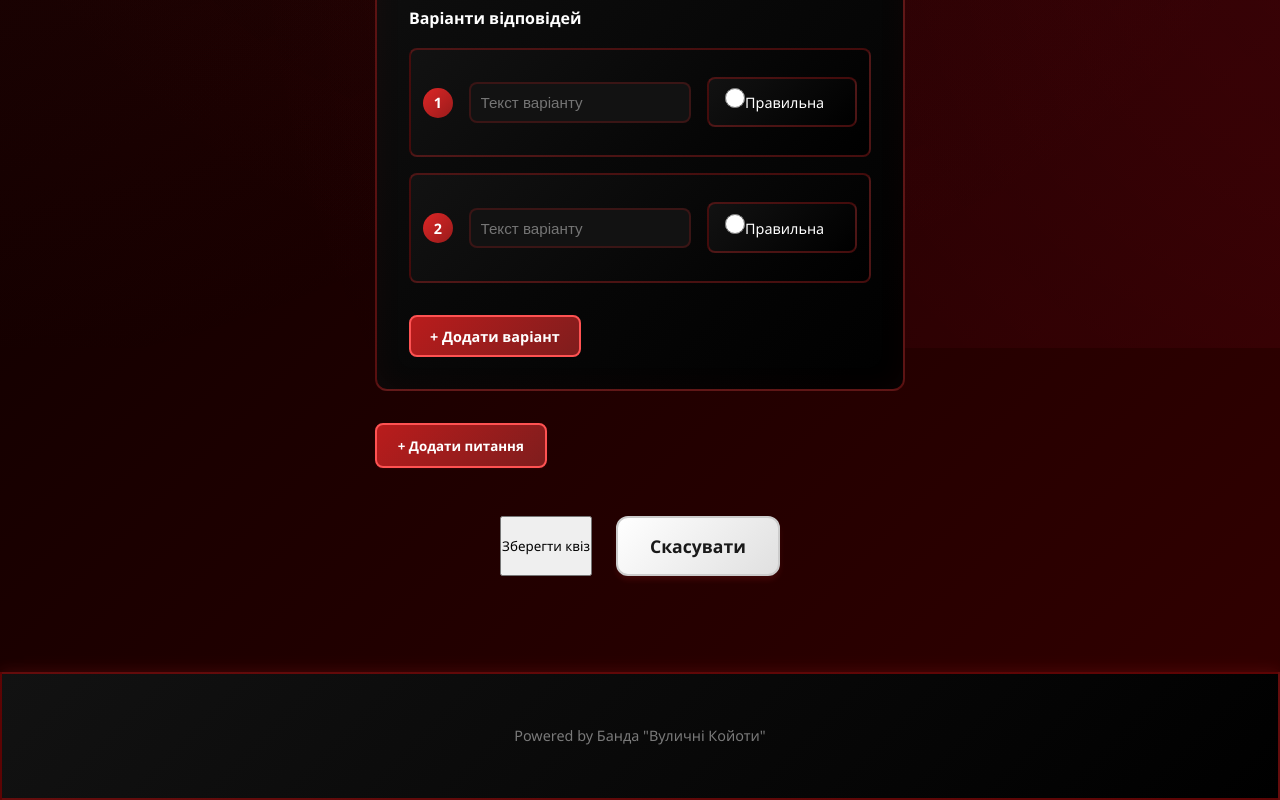
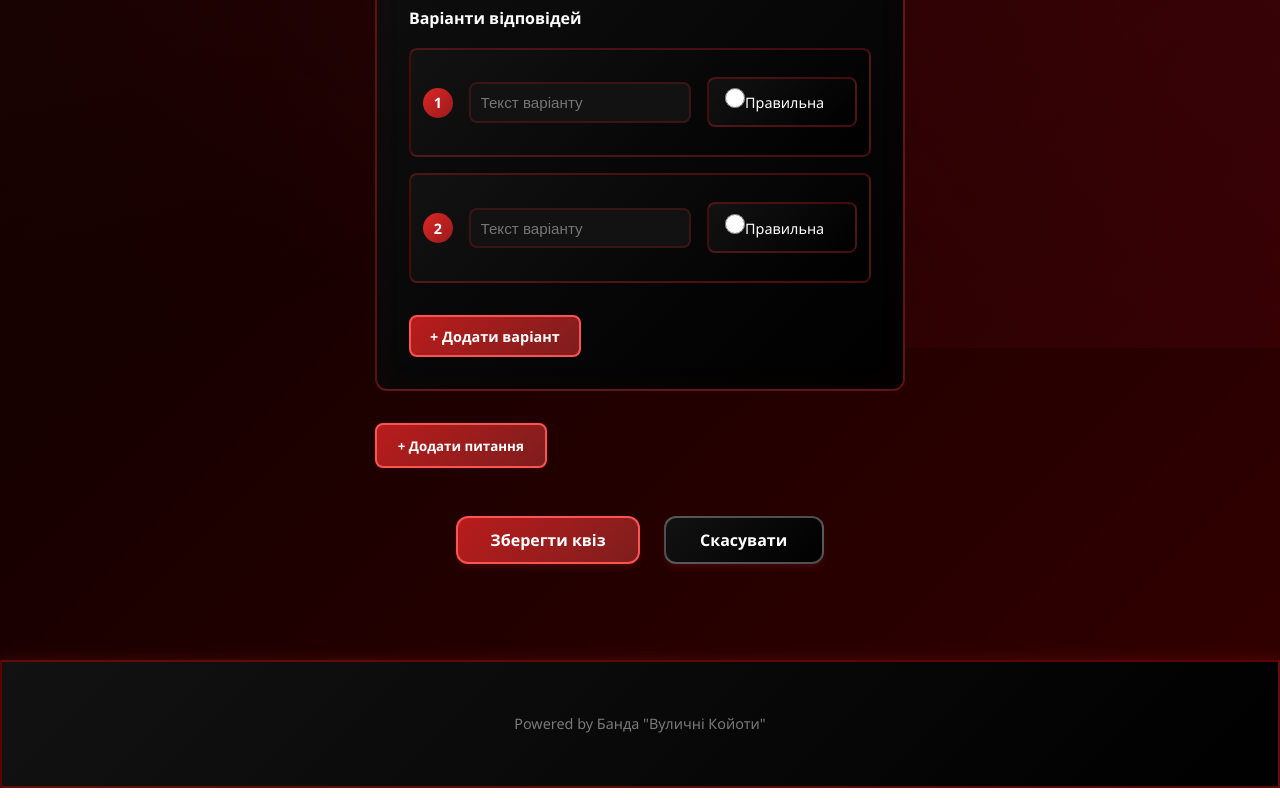
Before and after one commit to AlegZabivnoy/sait, a React app: page /create in a window 1280 px wide. Shown: the part 852-1652 px from the top of the page. Built offline with nearby package versions, Linux system fonts and the light colour scheme.

Commit message:
Прибрати постійне світіння кнопки

```diff
--- a/src/css/create.css
+++ b/src/css/create.css
@@ -348,76 +348,57 @@
     gap: var(--spacing-sm);
     margin-top: var(--spacing-md);
 }
-.answer-item {
-    display: flex;
-    gap: var(--spacing-sm);
-    align-items: center;
-}
-.answer-item input[type="text"] {
-    flex: 1;
-    padding: 0.6rem;
-    border: 2px solid rgba(220, 38, 38, 0.2);
-    border-radius: var(--border-radius-small);
-    font-size: 0.95rem;
-    transition: all var(--transition-fast);
-    background: var(--bg-secondary);
-    color: var(--text-white);
-}
-.answer-item input[type="text"]:focus {
-    outline: none;
-    border-color: var(--primary-color);
-    box-shadow: 0 0 15px rgba(220, 38, 38, 0.3);
-}
-.answer-item input[type="radio"] {
-    width: 20px;
-    height: 20px;
-    cursor: pointer;
-    accent-color: var(--primary-color);
-}
-.answer-item label {
-    font-weight: 500;
-    color: var(--text-secondary);
-    min-width: 120px;
-}
 .form-actions {
     display: flex;
     gap: var(--spacing-md);
     margin-top: var(--spacing-xl);
     justify-content: center;
 }
-.save-quiz-btn {
-    padding: 1rem 2rem;
+.save-quiz-btn,
+.save-btn {
+    padding: 0.9rem 2rem;
     background: linear-gradient(135deg, var(--secondary-color), var(--secondary-dark));
     color: var(--text-white);
     border: 2px solid var(--red-bright);
     border-radius: var(--border-radius);
-    font-size: 1.1rem;
+    font-size: 1rem;
     font-weight: 600;
     cursor: pointer;
     transition: all var(--transition-fast);
     box-shadow: var(--shadow-md);
+    min-width: 160px;
+    height: 48px;
+    display: inline-flex;
+    align-items: center;
+    justify-content: center;
 }
-.save-quiz-btn:hover {
+.save-quiz-btn:hover,
+.save-btn:hover {
     background: linear-gradient(135deg, var(--red-dark), var(--secondary-dark));
     transform: translateY(-2px);
     box-shadow: var(--shadow-red-glow);
     border-color: var(--red-glow);
 }
 .cancel-btn {
-    padding: 1rem 2rem;
-    background: linear-gradient(135deg, #ffffff, #e0e0e0);
-    color: #1a1a1a;
-    border: 2px solid #cccccc;
+    padding: 0.9rem 2rem;
+    background: linear-gradient(135deg, var(--bg-secondary), var(--bg-dark));
+    color: var(--text-white);
+    border: 2px solid rgba(255, 255, 255, 0.3);
     border-radius: var(--border-radius);
-    font-size: 1.1rem;
+    font-size: 1rem;
     font-weight: 600;
     cursor: pointer;
     transition: all var(--transition-fast);
     box-shadow: var(--shadow-md);
+    min-width: 160px;
+    height: 48px;
+    display: inline-flex;
+    align-items: center;
+    justify-content: center;
 }
 .cancel-btn:hover {
-    background: linear-gradient(135deg, #f5f5f5, #d0d0d0);
+    background: linear-gradient(135deg, var(--bg-hover), var(--bg-secondary));
     transform: translateY(-2px);
     box-shadow: var(--shadow-lg);
-    border-color: #999999;
+    border-color: rgba(255, 255, 255, 0.5);
 }
--- a/src/css/home.css
+++ b/src/css/home.css
@@ -77,7 +77,7 @@
     font-weight: 600;
     cursor: pointer;
     transition: all var(--transition-normal);
-    box-shadow: var(--shadow-red-glow);
+    box-shadow: 0 4px 6px rgba(0, 0, 0, 0.3);
     position: relative;
     overflow: hidden;
     z-index: 1;
```
